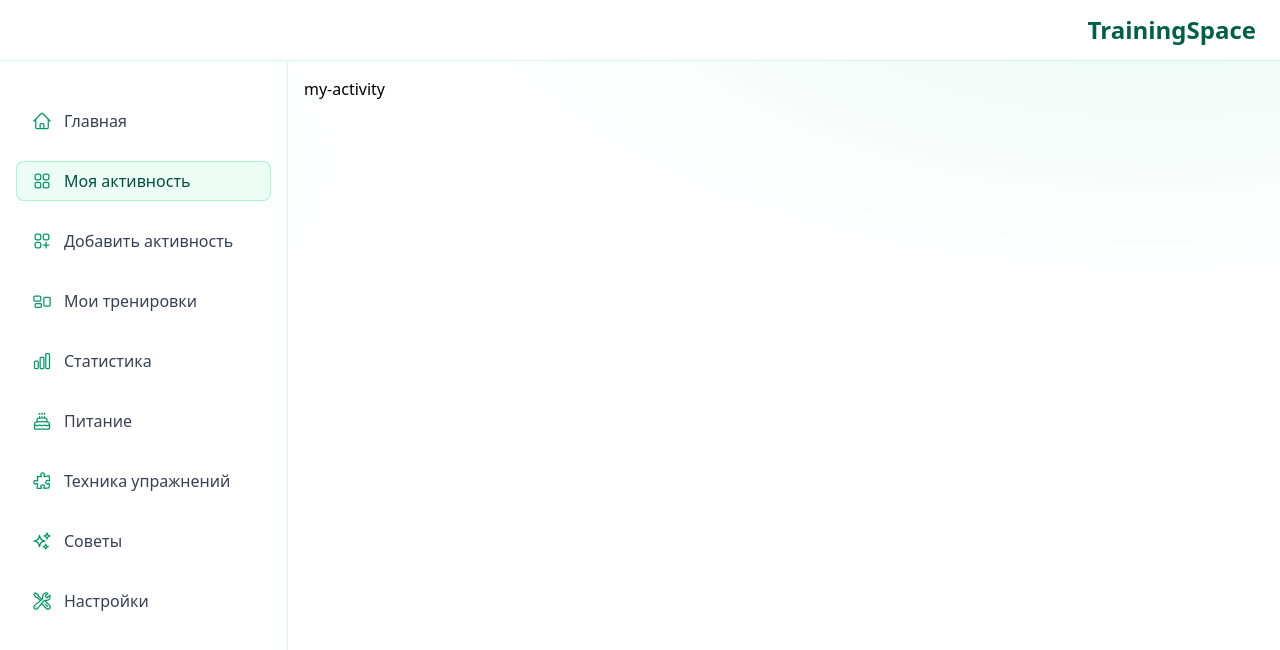
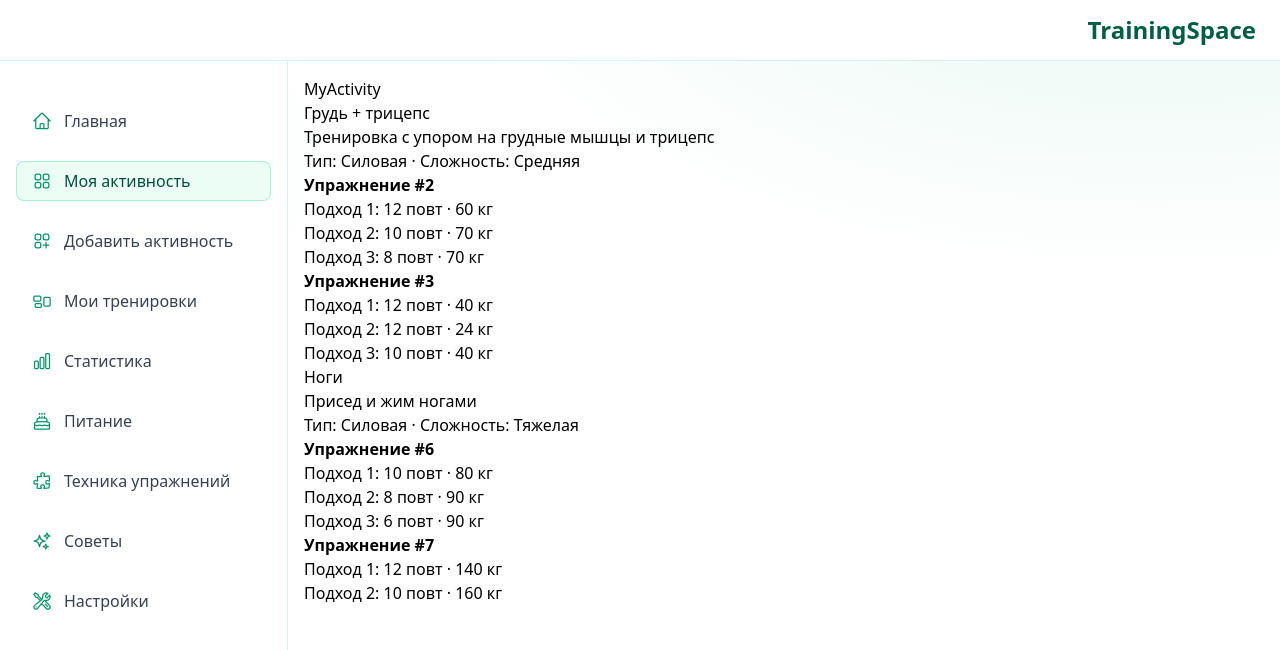
Before and after one commit to wertas441/TrainingSpace, a Next.js app in the folder frontend/: page /my-activity in a window 1280 px wide. Shown: the top 650 px of the page. Built offline with nearby package versions, Linux system fonts and the light colour scheme.

Commit message:
develop: start working on AddActivity and MyActivityPage

```diff
--- a/frontend/src/app/Dashboard.tsx
+++ b/frontend/src/app/Dashboard.tsx
@@ -1,5 +1,4 @@
 'use client'
-
 
 export default function Dashboard() {
 
--- /dev/null
+++ b/frontend/src/app/add-activity/AddActivity.tsx
@@ -0,0 +1,18 @@
+'use client'
+
+import {useInputField} from "@/lib/hooks/useInputField";
+import {useState} from "react";
+
+export default function AddActivity(){
+
+    const activityName = useInputField('');
+    const activityDescription = useInputField('');
+    const activityType = useInputField('');
+    const activityDifficulty = useInputField('');
+    const trainingId = useInputField('');
+    const [exercises, setExercises ] = useState([]);
+
+    return (
+        <h1>AddActivity</h1>
+    )
+}
--- a/frontend/src/app/add-activity/page.tsx
+++ b/frontend/src/app/add-activity/page.tsx
@@ -1,9 +1,12 @@
+import type { Metadata } from 'next';
+import AddActivity from "@/app/add-activity/AddActivity";
 
-
+export const metadata: Metadata = {
+    title: "Добавить активность | TrainingSpace",
+    description: "Страница добавление вашей активности в приложение TrainingSpace для последующего отслеживания ",
+}
 
 export default function AddActivityPage(){
 
-    return (
-        <h1>add-activity</h1>
-    )
+    return <AddActivity />
 }
--- /dev/null
+++ b/frontend/src/app/my-activity/MyActivity.tsx
@@ -0,0 +1,36 @@
+'use client'
+
+import {ActivityDataStructure} from "@/app/my-activity/page";
+
+
+export default function MyActivity({ activityData = [] }: {activityData?: ActivityDataStructure[]; }) {
+
+    return (
+        <>
+            <h1>MyActivity</h1>
+            <div>
+                {activityData.map((activity) => (
+                    <div key={activity.id}>
+                        <h2>{activity.name}</h2>
+                        <p>{activity.description}</p>
+                        <p>Тип: {activity.type} · Сложность: {activity.difficulty}</p>
+                        <div>
+                            {activity.exercises.map((ex) => (
+                                <div key={ex.id}>
+                                    <strong>Упражнение #{ex.id}</strong>
+                                    <ul>
+                                        {ex.try.map((set) => (
+                                            <li key={set.id}>
+                                                Подход {set.id}: {set.quantity} повт · {set.weight} кг
+                                            </li>
+                                        ))}
+                                    </ul>
+                                </div>
+                            ))}
+                        </div>
+                    </div>
+                ))}
+            </div>
+        </>
+    )
+}
--- a/frontend/src/app/my-activity/page.tsx
+++ b/frontend/src/app/my-activity/page.tsx
@@ -1,9 +1,83 @@
+import type { Metadata } from 'next';
+import MyActivity from "@/app/my-activity/MyActivity";
 
+export const metadata: Metadata = {
+    title: 'Моя активность | TrainingSpace',
+    description: 'На этой странице вы можете отследить вашу добавленную в сервис активность',
+}
 
+export interface ActivityDataStructure {
+    id: number;
+    name: string;
+    description: string;
+    type: 'Силовая' | 'Кардио' | 'Комбинированный';
+    difficulty: 'Лёгкая' | 'Средняя' | 'Тяжелая';
+    trainingId: number;
+    exercises: {
+        id: number;
+        try: {
+            id: number;
+            weight: number;
+            quantity: number;
+        }[];
+    }[];
+}
 
 export default function MyActivityPage(){
 
-    return (
-        <h1>my-activity</h1>
-    )
+    const activityData: ActivityDataStructure[] = [
+        {
+            id: 1,
+            name: 'Грудь + трицепс',
+            description: 'Тренировка с упором на грудные мышцы и трицепс',
+            type: 'Силовая',
+            difficulty: 'Средняя',
+            trainingId: 3,
+            exercises: [
+                {
+                    id: 2,
+                    try: [
+                        { id: 1, weight: 60, quantity: 12 },
+                        { id: 2, weight: 70, quantity: 10 },
+                        { id: 3, weight: 70, quantity: 8 },
+                    ],
+                },
+                {
+                    id: 3,
+                    try: [
+                        { id: 1, weight: 40, quantity: 12 },
+                        { id: 2, weight: 24, quantity: 12 },
+                        { id: 3, weight: 40, quantity: 10 },
+                    ],
+                },
+            ],
+        },
+        {
+            id: 2,
+            name: 'Ноги',
+            description: 'Присед и жим ногами',
+            type: 'Силовая',
+            difficulty: 'Тяжелая',
+            trainingId: 5,
+            exercises: [
+                {
+                    id: 6,
+                    try: [
+                        { id: 1, weight: 80, quantity: 10 },
+                        { id: 2, weight: 90, quantity: 8 },
+                        { id: 3, weight: 90, quantity: 6 },
+                    ],
+                },
+                {
+                    id: 7,
+                    try: [
+                        { id: 1, weight: 140, quantity: 12 },
+                        { id: 2, weight: 160, quantity: 10 },
+                    ],
+                },
+            ],
+        }
+    ]
+
+    return <MyActivity activityData = {activityData} />
 }
--- a/frontend/src/app/settings/Ui/ChangeEmailPage.tsx
+++ b/frontend/src/app/settings/Ui/ChangeEmailPage.tsx
@@ -81,7 +81,7 @@ export default function ChangeEmailPage(){
                 <MainInput
                     id={'currentEmail'}
                     type={'email'}
-                    label={'Ваша текущая почта'}
+                    placeholder={'Ваша текущая почта'}
                     value={currentEmail.inputState.value}
                     onChange={currentEmail.setValue}
                     error={currentEmail.inputState.error || undefined}
@@ -90,7 +90,7 @@ export default function ChangeEmailPage(){
                 <MainInput
                     id={'newEmail'}
                     type={'email'}
-                    label={'Новая почта'}
+                    placeholder={'Новая почта'}
                     value={newEmail.inputState.value}
                     onChange={newEmail.setValue}
                     error={newEmail.inputState.error || undefined}
@@ -99,7 +99,7 @@ export default function ChangeEmailPage(){
                 <MainInput
                     id={'currentPassword'}
                     type={'password'}
-                    label={'Ваш текущий пароль'}
+                    placeholder={'Ваш текущий пароль'}
                     value={currentPassword.inputState.value}
                     onChange={currentPassword.setValue}
                     error={currentPassword.inputState.error || undefined}
--- a/frontend/src/app/settings/Ui/ChangePasswordPage.tsx
+++ b/frontend/src/app/settings/Ui/ChangePasswordPage.tsx
@@ -81,7 +81,7 @@ export default function ChangePasswordPage(){
                 <MainInput
                     id={'currentPassword'}
                     type={'password'}
-                    label={'Ваш текущий пароль'}
+                    placeholder={'Ваш текущий пароль'}
                     value={currentPassword.inputState.value}
                     onChange={currentPassword.setValue}
                     error={currentPassword.inputState.error || undefined}
@@ -89,7 +89,7 @@ export default function ChangePasswordPage(){
 
                 <MainHideInput
                     id={'newPassword'}
-                    label={'Новый пароль'}
+                    placeholder={'Новый пароль'}
                     value={newPassword.inputState.value}
                     onChange={newPassword.setValue}
                     error={newPassword.inputState.error || undefined}
@@ -98,7 +98,7 @@ export default function ChangePasswordPage(){
                 <MainInput
                     id={'confirmPassword'}
                     type={'password'}
-                    label={'Подтверждение нового пароля'}
+                    placeholder={'Подтверждение нового пароля'}
                     value={confirmPassword.inputState.value}
                     onChange={confirmPassword.setValue}
                     error={confirmPassword.inputState.error || undefined}
```
Also changed, not shown: frontend/src/app/not-found.tsx (added, +54 -0 lines).
